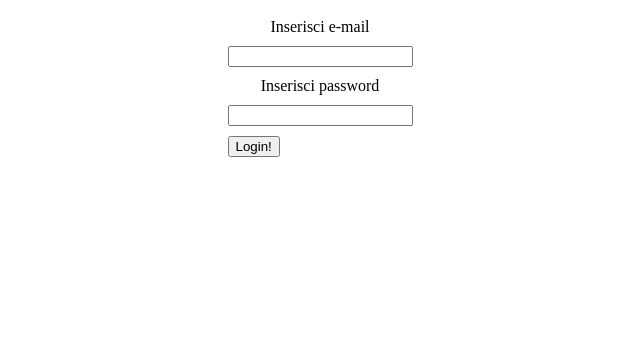
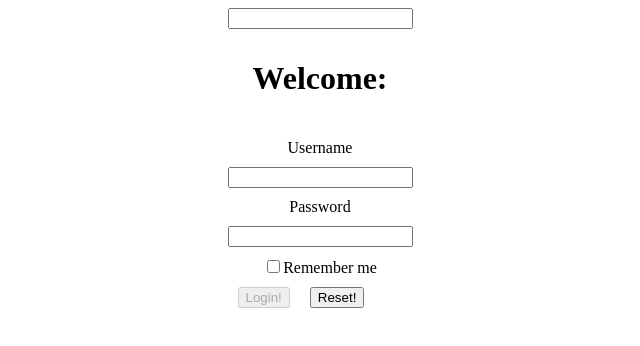
Before and after one commit to RosarioFloridia/React-excercises, a React (Vite) app in the folder my-app/: page / in a window 1280 px wide. Shown: the top 346 px of the page, without its empty margins (320-960 px from the left). Built offline with nearby package versions, Linux system fonts and the light colour scheme.

Commit message:
esercizio Form controllati

```diff
--- a/my-app/src/App.tsx
+++ b/my-app/src/App.tsx
@@ -1,13 +1,25 @@
 
 import "./app.css"
-import { UncontrolledForm } from "./uncontrolledform/UncontrolledForm"
+import { InteractiveWelcome } from "./controlledform/InterractiveWelcome"
+import { Login } from "./controlledform/Login"
+
 
 function App() {
+  function handleLogin(data:{
+    username: string,
+    password: string,
+    remember: boolean,
+  }) {
+    console.log(data)
+  }
 
   return (
     <>
     <div>
-      <UncontrolledForm />
+      <InteractiveWelcome/>
+    </div>
+    <div>
+      <Login onLogin={handleLogin}/>
     </div>
     </>
   )
--- a/my-app/src/app.css
+++ b/my-app/src/app.css
@@ -10,5 +10,5 @@ label {
 }
 
 button {
-    margin-top: 10px;
+    margin: 10px;
 }
--- /dev/null
+++ b/my-app/src/controlledform/InterractiveWelcome.tsx
@@ -0,0 +1,20 @@
+import { useState } from "react";
+import { Welcome } from "./Welcome";
+
+export function InteractiveWelcome() {
+    const [name, setName] = useState("")
+
+    function handleChange(event: React.ChangeEvent<HTMLInputElement>) {
+        const value = event.target.value
+
+        setName(value)
+    }
+
+
+    return (
+        <>
+            <input type="text" value={name} onChange={handleChange} />
+            <Welcome name={name}/>
+        </>
+    )
+}
--- /dev/null
+++ b/my-app/src/controlledform/Login.tsx
@@ -0,0 +1,66 @@
+import React, { useState } from "react"
+
+type LoginData = {
+    username: string;
+    password: string;
+    remember: boolean;
+};
+
+type LoginProps = {
+    onLogin: (data: LoginData) => void;
+};
+
+
+export function Login({onLogin}:LoginProps) {
+
+    const [username, setUsername] = useState("")
+    const [password, setPassword] = useState("")
+    const [remember, setRemember] = useState(false)
+
+    function handleUsernameChange(event: React.ChangeEvent<HTMLInputElement>) {
+        setUsername(event.target.value)
+    }
+    function handlePasswordChange(event: React.ChangeEvent<HTMLInputElement>) {
+        setPassword(event.target.value)
+    }
+    function handleRemember(event: React.ChangeEvent<HTMLInputElement>) {
+        setRemember(event.target.checked)
+    }
+
+    function handleReset() {
+        setUsername("")
+        setPassword("")
+        setRemember(false)
+    }
+
+    function handleLogin() {
+        onLogin({
+            username,
+            password,
+            remember,
+        });
+    }
+
+    return (
+        <form>
+            <div >
+                <label htmlFor="username">Username</label>
+                <input type="text" id="username" name="username" value={username} onChange={handleUsernameChange}/>
+            </div>
+
+            <div >
+                <label htmlFor="password">Password</label>
+                <input type="password" id="password" name="password" value={password} onChange={handlePasswordChange}/>
+            </div>
+            <div>
+                <label htmlFor="remember">
+                    <input id="remember" type="checkbox" checked={remember} onChange={handleRemember}
+                    />
+                    Remember me
+                </label>
+            </div>
+            <button type="button" disabled={!password.trim() && !username.trim()} onClick={handleLogin}>Login!</button>
+            <button type="button" onClick={handleReset}>Reset!</button>
+        </form>
+    )
+}
--- /dev/null
+++ b/my-app/src/controlledform/Welcome.tsx
@@ -0,0 +1,9 @@
+type Welcome = {
+    name: string
+}
+
+export function Welcome({name}: Welcome) {
+    return (
+        <h1>Welcome: {name}</h1>
+    )
+}
```
